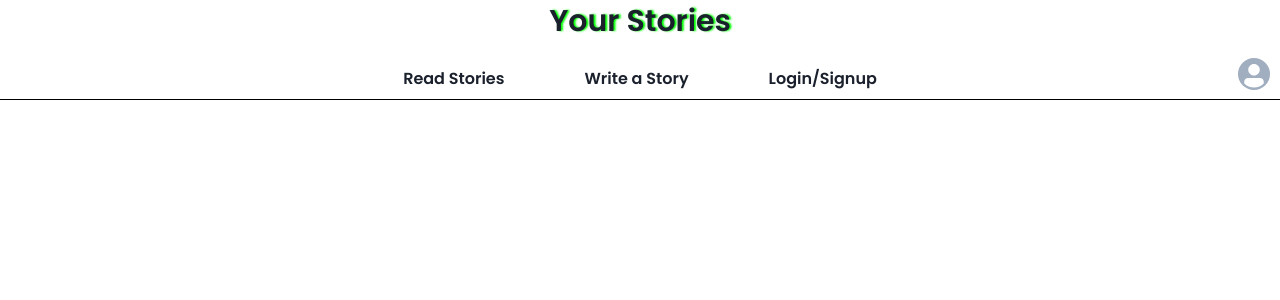
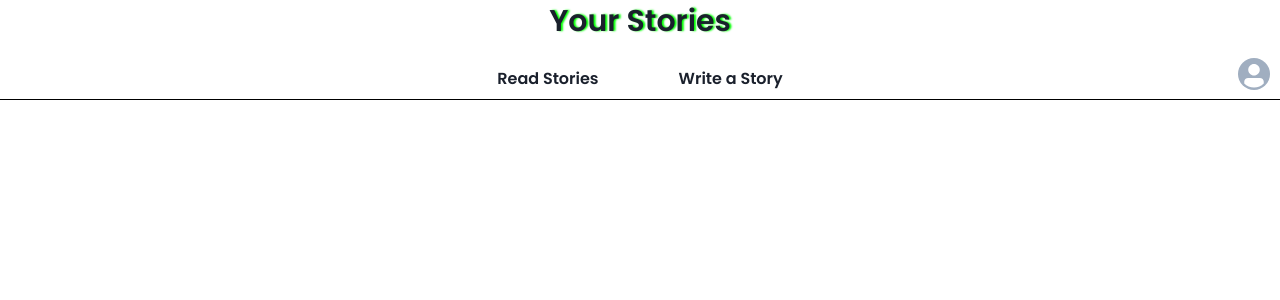
Before and after one commit to HariVP03/your-stories, a Next.js app: page / in a window 1280 px wide. Shown: the top 300 px of the page. Built offline with nearby package versions, Linux system fonts and the light colour scheme.

Commit message:
added button hover animation

```diff
--- /dev/null
+++ b/src/components/navbar/navButton.module.css
@@ -0,0 +1,22 @@
+.hover {
+    display: inline-block;
+    position: relative;
+}
+
+.hover:after {
+    content: "";
+    position: absolute;
+    width: 100%;
+    transform: scaleX(0);
+    height: 2px;
+    bottom: 0;
+    left: 0;
+    background-color: black;
+    transform-origin: bottom right;
+    transition: transform 0.25s ease-out;
+}
+
+.hover:hover:after {
+    transform: scaleX(1);
+    transform-origin: bottom left;
+}
--- a/src/components/navbar/navbar.tsx
+++ b/src/components/navbar/navbar.tsx
@@ -1,9 +1,10 @@
 import { Avatar, Button, chakra, Flex } from "@chakra-ui/react";
 import React from "react";
+import styles from "./navButton.module.css";
 
 const NavButton: React.FC<{ children: React.ReactNode }> = ({ children }) => {
     return (
-        <Button bg="transparent" _hover={{}}>
+        <Button _hover={{}} className={styles.hover} bg="transparent">
             {children}
         </Button>
     );
@@ -38,10 +39,9 @@ const Navbar: React.FC = () => {
             >
                 <Avatar cursor="pointer" size="sm" />
             </Flex>
-            <Flex zIndex="1" h="50px" w="min" gap={12} justify="space-around">
+            <Flex zIndex="3" h="50px" w="min" gap={12} justify="space-around">
                 <NavButton>Read Stories</NavButton>
                 <NavButton>Write a Story</NavButton>
-                <NavButton>Login/Signup</NavButton>
             </Flex>
         </Flex>
     );
```
